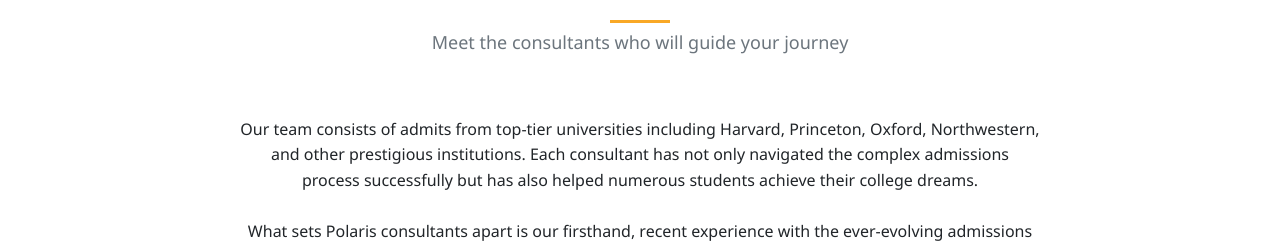
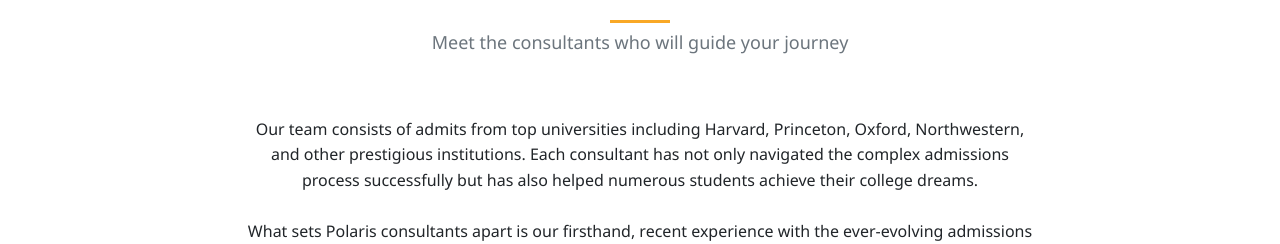
Before and after one commit to Esoau/polaris-website, a Next.js app: page / in a window 1280 px wide. Shown: the part 2893-3137 px from the top of the page. Built offline with nearby package versions, Linux system fonts and the light colour scheme.

Commit message:
Update index.js

```diff
--- a/pages/index.js
+++ b/pages/index.js
@@ -340,7 +340,7 @@ export default function Home() {
           </div>
           <div className="team-intro">
             <p>
-              Our team consists of admits from top-tier universities including
+              Our team consists of admits from top universities including
               Harvard, Princeton, Oxford, Northwestern, and other prestigious
               institutions. Each consultant has not only navigated the complex
               admissions process successfully but has also helped numerous
```
